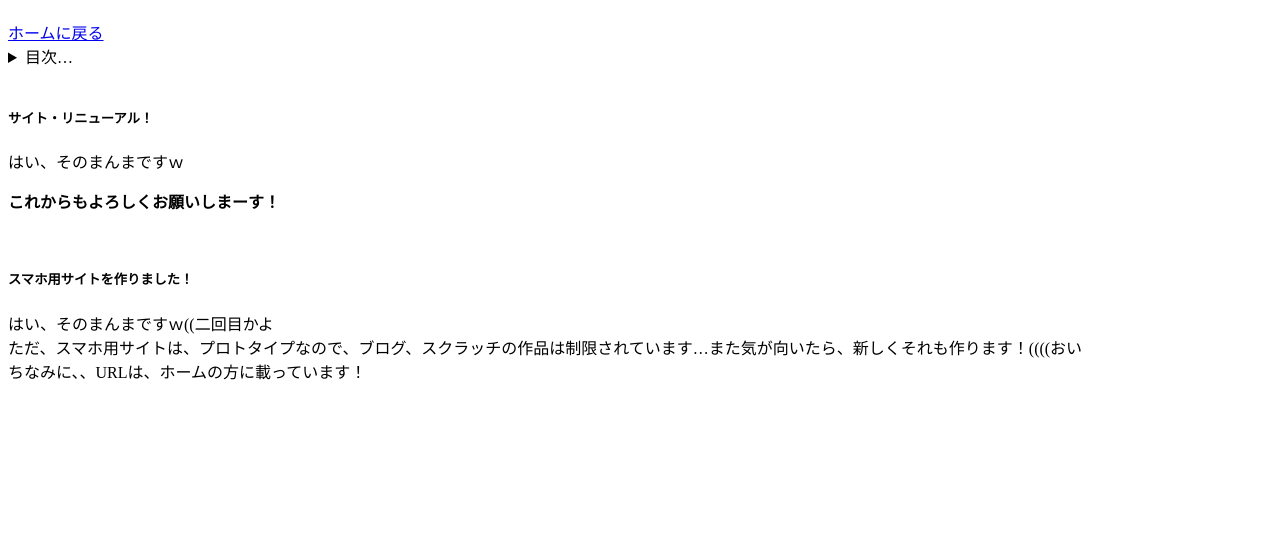
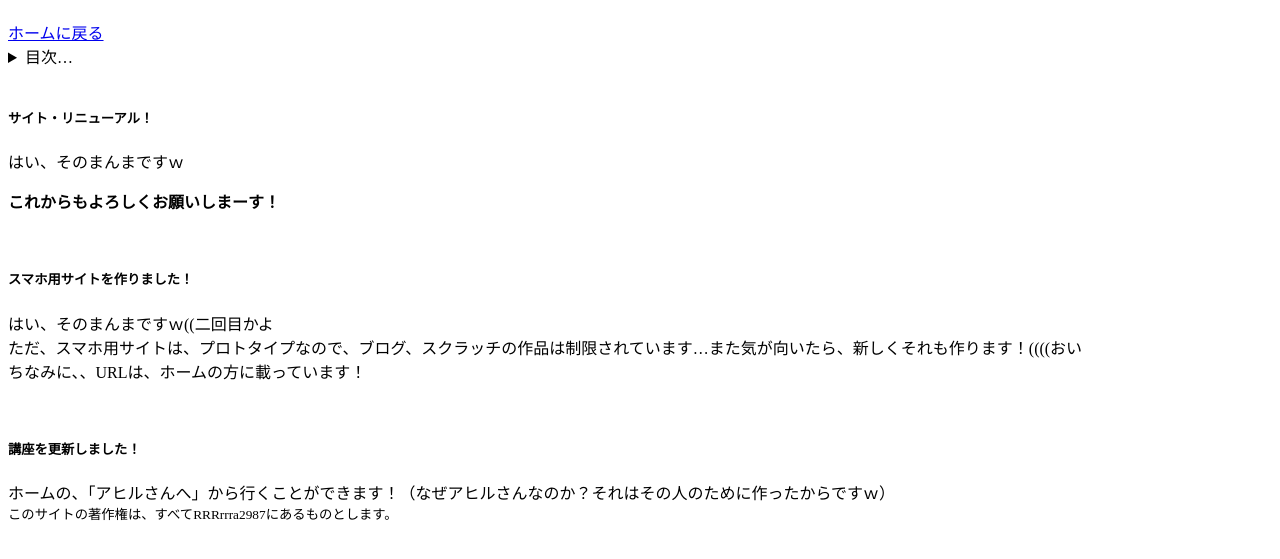
Before and after one commit to RRRrrra2987/RRRrrra2987.github.io, a plain HTML site: page osirase.html in a window 1280 px wide. Shown: the part 87-646 px from the top of the page. Drawn offline with Linux system fonts and the light colour scheme.

Commit message:
Update osirase.html

```diff
--- a/osirase.html
+++ b/osirase.html
@@ -13,6 +13,7 @@
             <summary>目次…</summary>
             <li><a href="#NO.1">サイト・リニューアル！</a></li>
             <li><a href="#NO.2">スマホ用サイトを作りました！</a></li>
+            <li><a href="#NO.3">講座を更新しました！</a></li>
         </details>
         <br>
         <h5 id="NO.1">サイト・リニューアル！</h5>
@@ -25,5 +26,10 @@
         はい、そのまんまですｗ((二回目かよ<br>
         ただ、スマホ用サイトは、プロトタイプなので、ブログ、スクラッチの作品は制限されています…また気が向いたら、新しくそれも作ります！((((おい<br>
         ちなみに、、URLは、ホームの方に載っています！<br>
+    </p>
+    <br>
+    <h5 id="NO.3">講座を更新しました！</h5>
+    ホームの、「アヒルさんへ」から行くことができます！（なぜアヒルさんなのか？それはその人のために作ったからですｗ）<br>
+    <small>このサイトの著作権は、すべてRRRrrra2987にあるものとします。</small>
     </body>
 </html>
```
